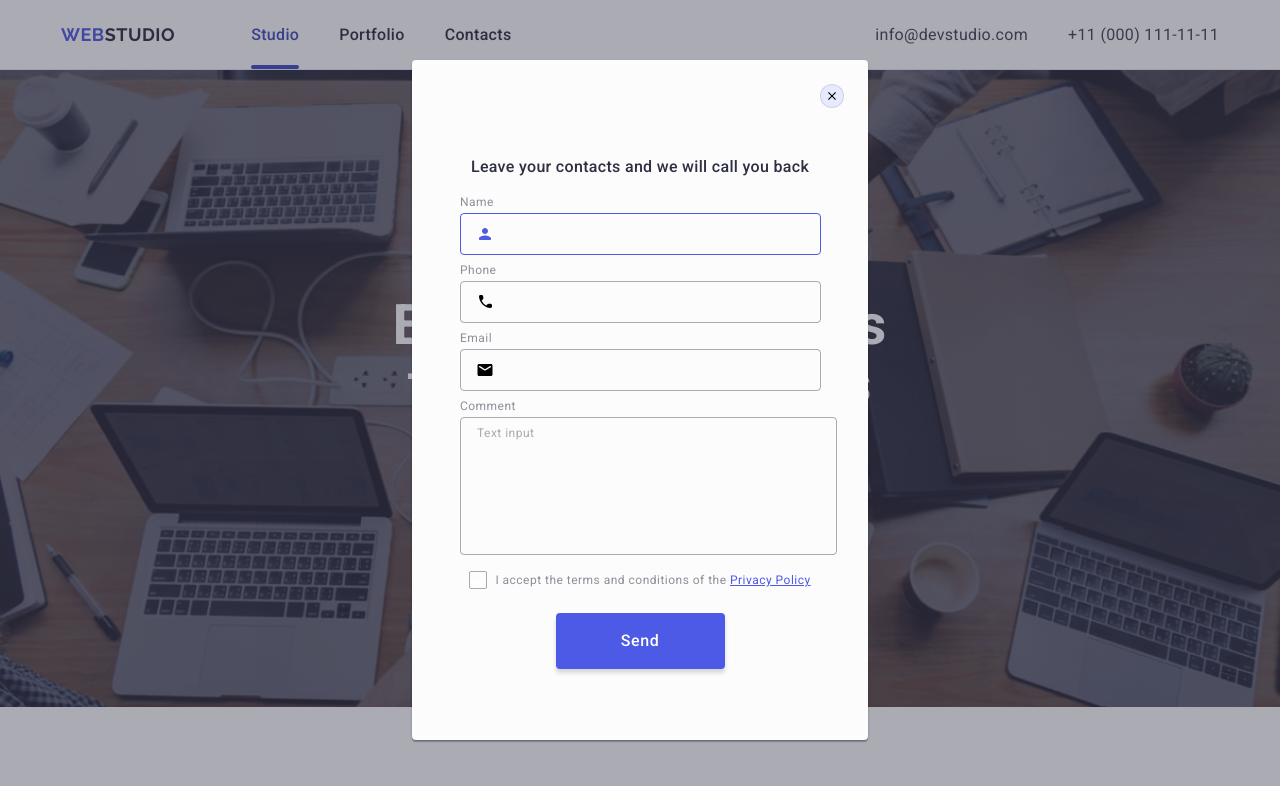
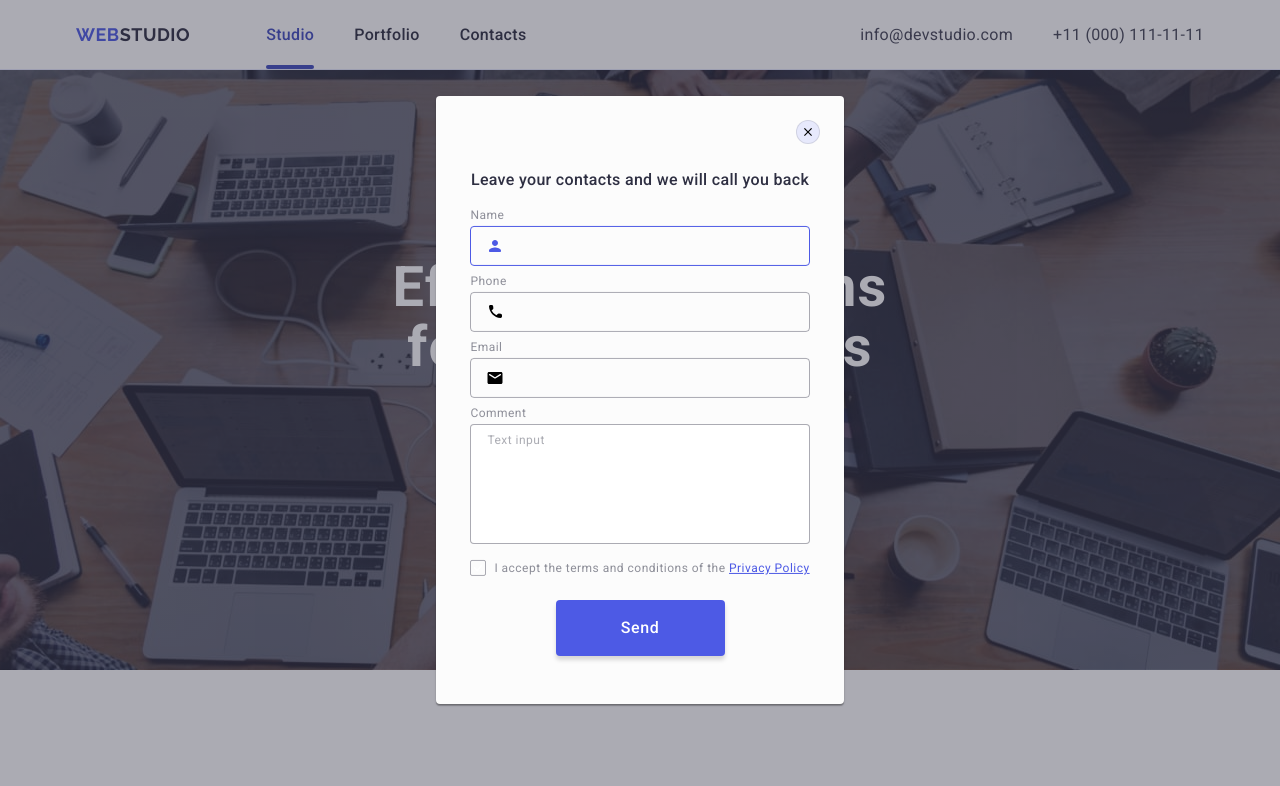
Before and after one commit to Havrylyuk-UA/goit-markup-hw-05, a plain HTML site: page index.html in a window 1280 px wide. Shown: the top 786 px of the page. Drawn offline with nearby package versions, Linux system fonts and the light colour scheme.

Commit message:
edits v1.4

```diff
--- a/css/styles.css
+++ b/css/styles.css
@@ -624,17 +624,6 @@ img {
 
 /* ! MODAL */
 
-textarea {
-    all: unset;
-    resize: none;
-    width: 360px;
-    height: 120px;
-    border-radius: 4px;
-    border: 1px solid rgba(46, 47, 66, 0.40);
-    padding-top: 8px;
-    padding-left: 16px;
-}
-
 textarea:focus {
     border: 1px solid var(--blue);
     outline: 0;
@@ -730,6 +719,8 @@ textarea::placeholder {
 
 .modal-field {
     margin-bottom: 8px;
+    width: 100%;
+    max-width: 360px;
 }
 
 .modal-label {
@@ -745,15 +736,19 @@ textarea::placeholder {
 }
 
 .modal-input {
-    width: calc(360px - 39px);
+    width: 100%;
     max-width: 360px;
     height: 40px;
     border-radius: 4px;
     border: 1px solid rgba(46, 47, 66, 0.4);
     background-color: transparent;
     outline: transparent;
+    padding: 8px 16px;
+    transition: border-color 250ms cubic-bezier(0.4, 0, 0.2, 1);
+}
+
+.inp-ico {
     padding-left: 38px;
-    transition: border-color 250ms cubic-bezier(0.4, 0, 0.2, 1);
 }
 
 .modal-input:focus {
@@ -765,9 +760,15 @@ textarea::placeholder {
     fill: #4D5AE5;
 }
 
+.modal-field-textarea {
+    width: 100%;
+    max-width: 360px;
+    margin-bottom: 16px;
+}
+
 .modal-textarea {
     display: block;
-    width: calc(360px - 17px);
+    width: 100%;
     max-width: 360px;
     height: 120px;
     font-size: 12px;
@@ -776,15 +777,15 @@ textarea::placeholder {
     color: rgba(46, 47, 66, 0.4);
     border-radius: 4px;
     border: 1px solid rgba(46, 47, 66, 0.40);
-    padding: 8px 16px;
+    padding-top: 8px;
+    padding-left: 16px;
     outline: transparent;
     transition: border-color 250ms cubic-bezier(0.4, 0, 0.2, 1);
+    resize: none;
 }
 
 .modal-input-wrap {
     position: relative;
-    width: 100%;
-    max-width: 360px;
 }
 
 .modal-inp-ico {
@@ -872,9 +873,3 @@ textarea::placeholder {
     color: #4d5ae5;
     text-decoration: underline;
 }
-
-.modal-field-textarea {
-    max-width: 360px;
-    width: 100%;
-    margin-bottom: 16px;
-}
--- a/index.html
+++ b/index.html
@@ -9,13 +9,7 @@
       href="https://fonts.googleapis.com/css2?family=Raleway:wght@400;500;700&family=Roboto:wght@400;500;700&display=swap"
       rel="stylesheet"
     />
-    <link
-      rel="stylesheet"
-      href="https://cdnjs.cloudflare.com/ajax/libs/normalize/8.0.1/normalize.min.css"
-      integrity="sha512-NhSC1YmyruXifcj/KFRWoC561YpHpc5Jtzgvbuzx5VozKpWvQ+4nXhPdFgmx8xqexRcpAglTj9sIBWINXa8x5w=="
-      crossorigin="anonymous"
-      referrerpolicy="no-referrer"
-    />
+    <link rel="stylesheet" href="https://cdnjs.cloudflare.com/ajax/libs/modern-normalize/2.0.0/modern-normalize.min.css" integrity="sha512-4xo8blKMVCiXpTaLzQSLSw3KFOVPWhm/TRtuPVc4WG6kUgjH6J03IBuG7JZPkcWMxJ5huwaBpOpnwYElP/m6wg==" crossorigin="anonymous" referrerpolicy="no-referrer" />
     <title>WEB STUDIO</title>
     <link rel="stylesheet" href="./css/styles.css" />
   </head>
@@ -623,7 +617,7 @@
             <label class="modal-label" for="user-name"> Name </label>
             <div class="modal-input-wrap">
               <input
-                class="modal-input"
+                class="modal-input inp-ico"
                 id="user-name"
                 type="text"
                 name="user-name"
@@ -639,7 +633,7 @@
           <div class="modal-field">
             <label class="modal-label" for="phone"> Phone </label>
             <div class="modal-input-wrap">
-              <input class="modal-input" id="phone" type="tel" name="phone"
+              <input class="modal-input inp-ico" id="phone" type="tel" name="phone"
               autocomplete="off" />
               <svg class="modal-inp-ico" width="18" height="24">
                 <use href="./images/icons.svg#icon-phone"></use>
@@ -650,7 +644,7 @@
           <div class="modal-field">
             <label class="modal-label" for="email"> Email </label>
             <div class="modal-input-wrap">
-              <input class="modal-input" id="email" type="email" name="email"
+              <input class="modal-input inp-ico" id="email" type="email" name="email"
               autocomplete="off" />
               <svg class="modal-inp-ico" width="18" height="24">
                 <use href="./images/icons.svg#icon-email"></use>
```
